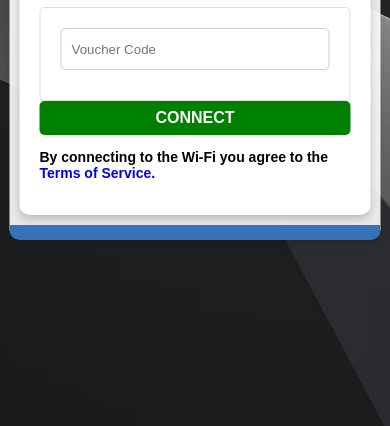
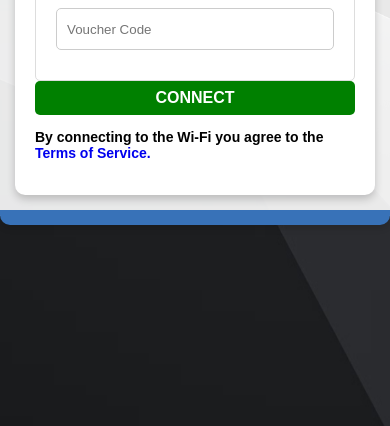
Before and after one commit to AeCyrexus/omada-captive-portal, a plain HTML site: page index.html in a window 390 px wide. Shown: the part 418-844 px from the top of the page. Drawn offline with Linux system fonts and the light colour scheme; no server answers.

Commit message:
Revert "center"
This reverts commit bfb1d4624f69da5926b3e5bade68b59313ee55ca.

```diff
--- a/index.css
+++ b/index.css
@@ -658,31 +658,3 @@ input[type=number] {
         max-width: 60px;
     }
 }
-
-/* Ensure the container is always centered */
-.container {
-    position: absolute;
-    top: 50%;
-    left: 50%;
-    transform: translate(-50%, -50%);
-    min-width: 220px;
-    max-width: 90%;
-    padding: 20px;
-    background-color: rgba(255, 255, 255, 0.9);
-    border-radius: 10px;
-    box-shadow: 0 4px 6px rgba(0, 0, 0, 0.1);
-}
-
-/* Responsive Adjustments */
-@media screen and (max-width: 768px) {
-    .container {
-        width: 90%;
-        padding: 15px;
-    }
-}
-
-@media screen and (max-width: 480px) {
-    .container {
-        width: 95%;
-        padding: 10px;
-    }
```
